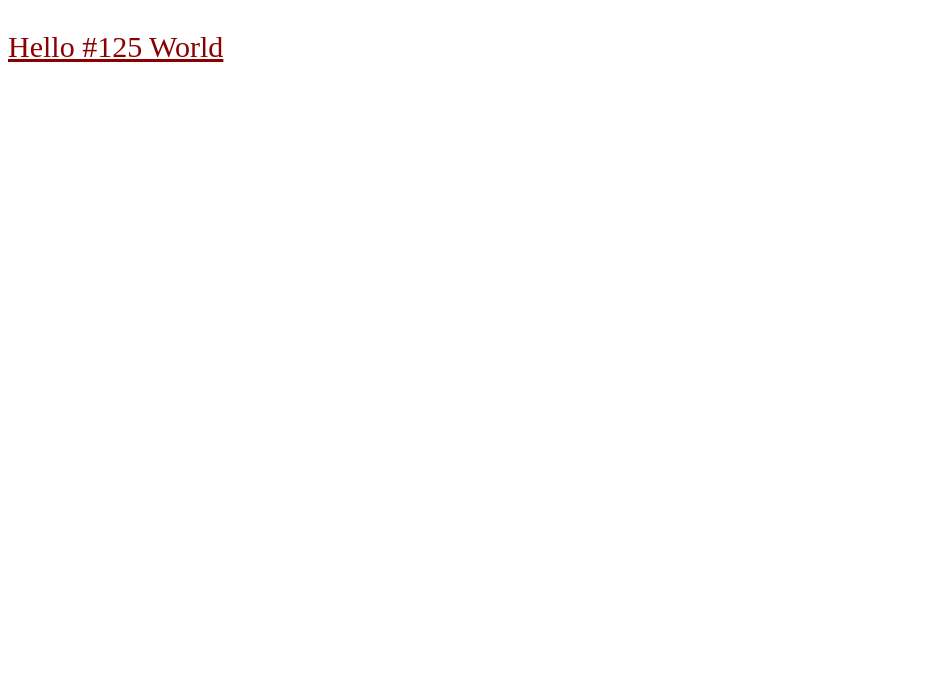
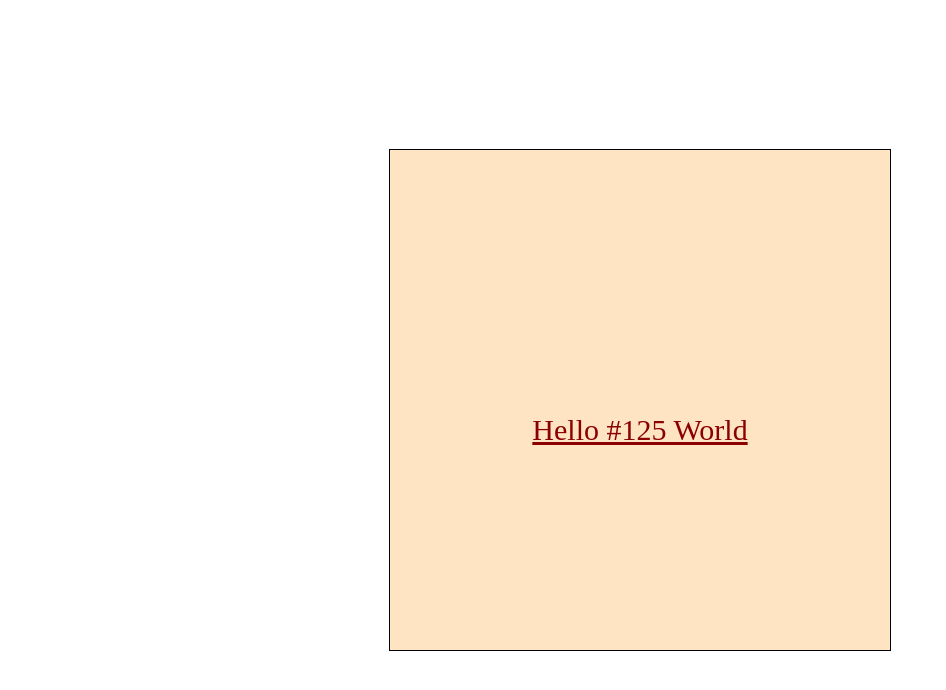
Before and after one commit to GuglielmoConsolini/htmlcss-hello, a plain HTML site: page index.html in a window 1280 px wide. Shown: the whole page, without its empty margins (0-946 px from the left). Drawn offline with Linux system fonts and the light colour scheme.

Commit message:
centratura e aggiunta contenitore

```diff
--- a/index.html
+++ b/index.html
@@ -7,6 +7,10 @@
     <link rel="stylesheet" href="style.css">
 </head>
 <body>
-<p>Hello #125 World</p>
+  <div class="container">
+
+   <p>Hello #125 World</p>
+
+  </div>
 </body>
 </html>
--- a/style.css
+++ b/style.css
@@ -2,4 +2,19 @@ p {
     text-decoration: underline;
     color: darkred;
     font-size: 30px;
+    position: absolute;
+    top: 50%;
+    left: 50%;
+    transform: translate(-50%,-50%);
 }
+
+.container{
+    position: absolute;
+    top: 50%;
+    left: 50%;
+    transform: translate(-50%,-50%);
+    border: 1px solid black;
+    width: 500px;
+    height: 500px;
+    background-color: bisque;
+}
```
